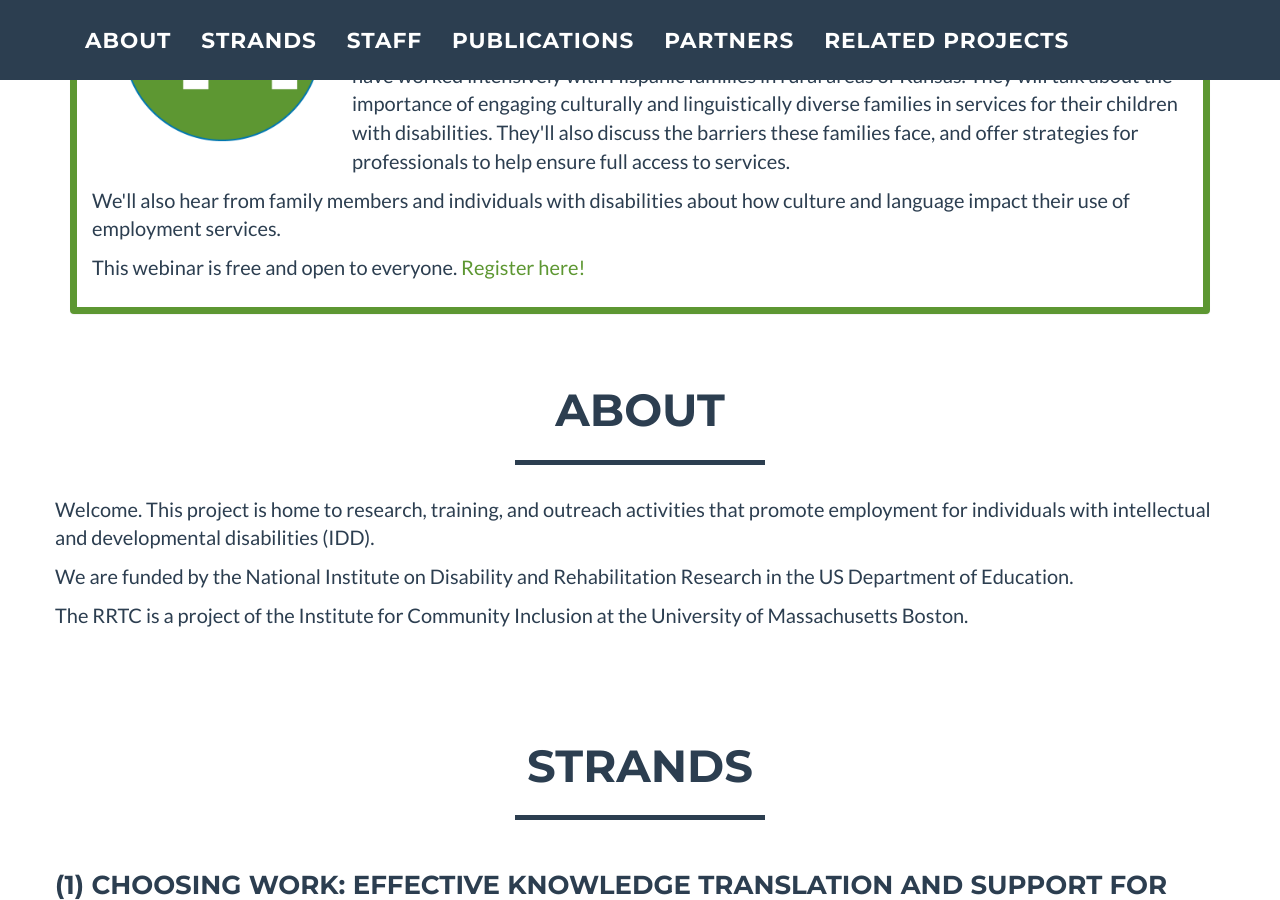
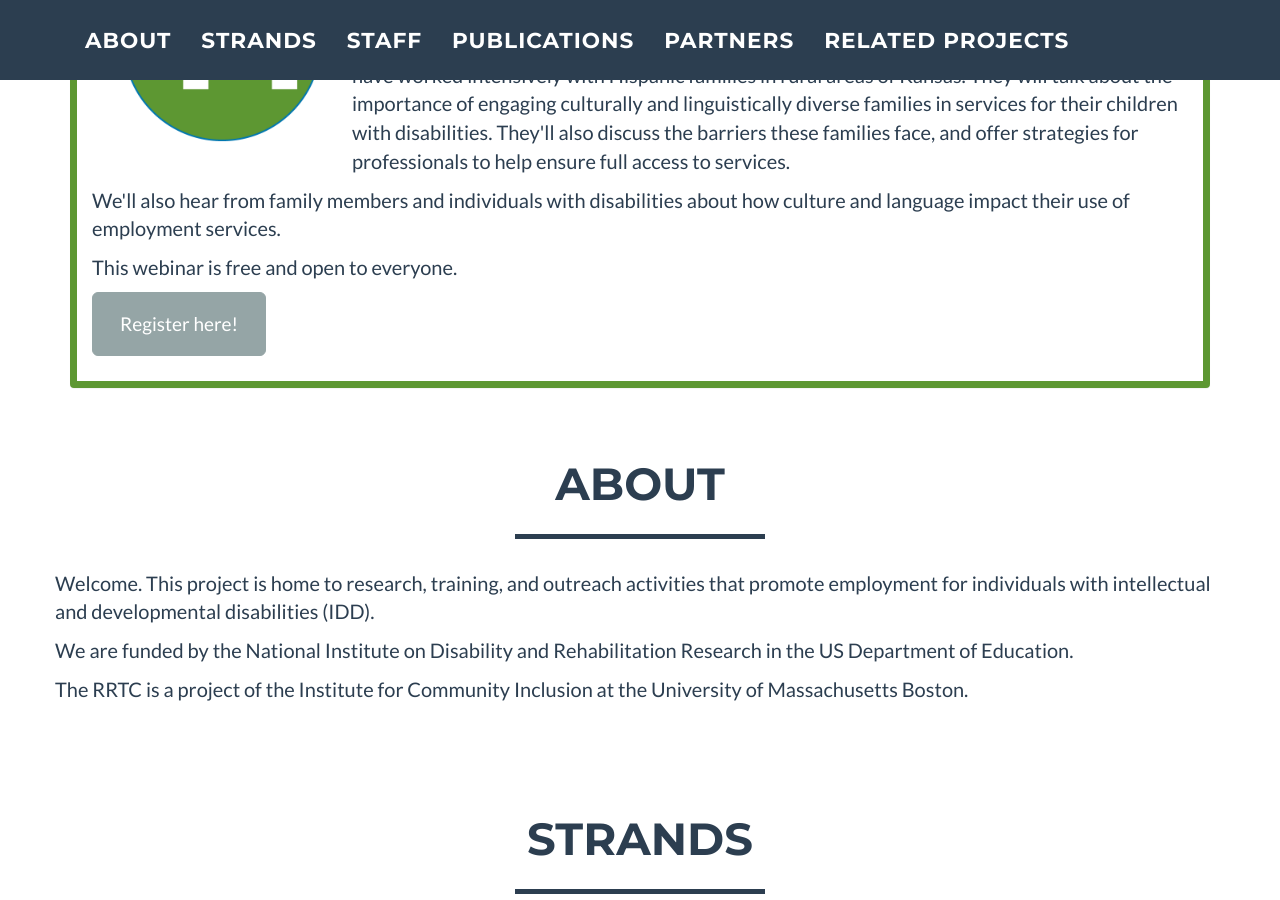
Before and after one commit to communityinclusion/thinkwork.org, a Jekyll site: the page built from index.html, in a window 1280 px wide and 900 px high, scrolled down 680 px. Built offline with Jekyll 4.4.1, drawn with Linux system fonts in a browser that asks for light colours.

Commit message:
new button

```diff
--- a/_includes/about.html
+++ b/_includes/about.html
@@ -14,7 +14,8 @@ Wednesday December 9, 3pm - 3:44pm Eastern</h4>
 
 <p>We'll also hear from family members and individuals with disabilities about how culture and language impact their use of employment services.</p>
 
-<p>This webinar is free and open to everyone. <a href="https://umb-ici.adobeconnect.com/e3unbue3auu/event/event_info.html">Register here! </a></p>
+<p>This webinar is free and open to everyone. </p>
+<p><a class="btn btn-default btn-lg" href="https://umb-ici.adobeconnect.com/e3unbue3auu/event/event_info.html">Register here! </a></p>
   </div>
    </div>
 
```
